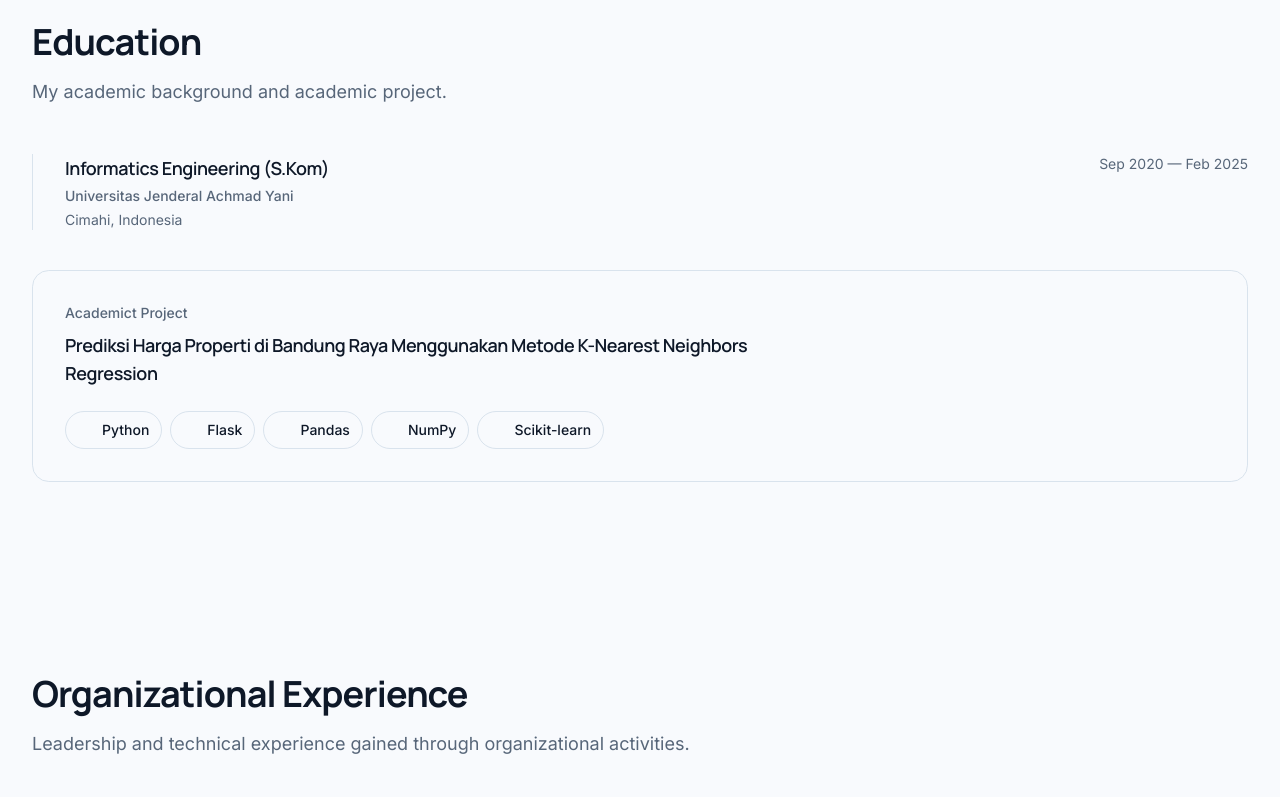
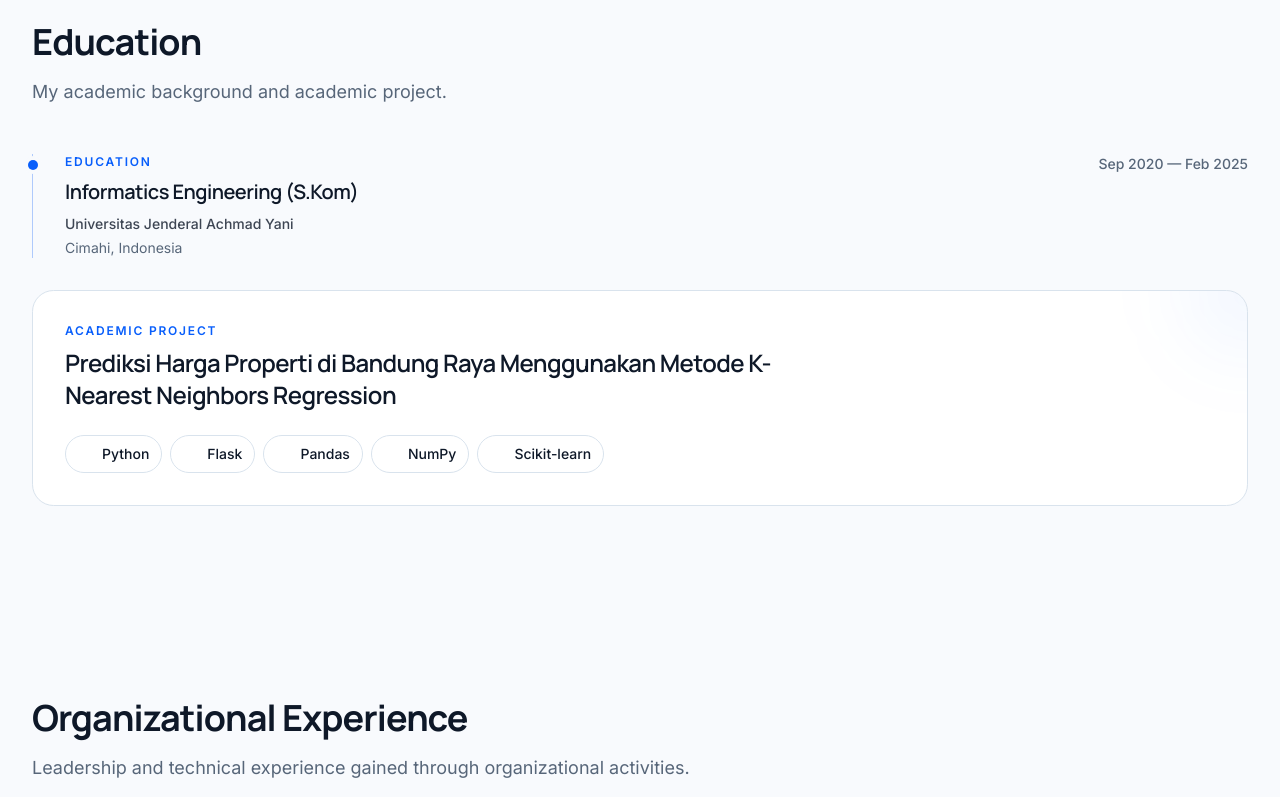
Before and after one commit to kemod/dafa-portofolio, a Next.js app: page / in a window 1280 px wide. Shown: the part 1573-2370 px from the top of the page. Built offline with nearby package versions, Linux system fonts and the light colour scheme; some icons are missing.

Commit message:
feat: add scroll reveal animations

```diff
--- /dev/null
+++ b/src/components/common/scroll-reveal.tsx
@@ -0,0 +1,66 @@
+"use client";
+
+import type { ComponentPropsWithoutRef } from "react";
+import { useEffect, useRef, useState } from "react";
+
+import { cn } from "@/lib/utils";
+
+type ScrollRevealProps = ComponentPropsWithoutRef<"div"> & {
+  delay?: number;
+};
+
+export function ScrollReveal({
+  children,
+  className,
+  delay = 0,
+  ...props
+}: ScrollRevealProps) {
+  const ref = useRef<HTMLDivElement>(null);
+  const [isVisible, setIsVisible] = useState(false);
+
+  useEffect(() => {
+    const element = ref.current;
+
+    if (!element) {
+      return;
+    }
+
+    const observer = new IntersectionObserver(
+      ([entry]) => {
+        if (entry.isIntersecting) {
+          setIsVisible(true);
+          observer.unobserve(element);
+        }
+      },
+      {
+        threshold: 0.12,
+        rootMargin: "0px 0px -40px 0px",
+      },
+    );
+
+    observer.observe(element);
+
+    return () => {
+      observer.disconnect();
+    };
+  }, []);
+
+  return (
+    <div
+      ref={ref}
+      className={cn(
+        "transition-all duration-700 ease-out motion-reduce:transition-none",
+        isVisible
+          ? "translate-y-0 opacity-100"
+          : "translate-y-6 opacity-0",
+        className,
+      )}
+      style={{
+        transitionDelay: `${delay}ms`,
+      }}
+      {...props}
+    >
+      {children}
+    </div>
+  );
+}
--- a/src/components/sections/about.tsx
+++ b/src/components/sections/about.tsx
@@ -1,4 +1,5 @@
 import { Container } from "@/components/common/container";
+import { ScrollReveal } from "@/components/common/scroll-reveal";
 import { Section } from "@/components/common/section";
 import { SectionHeader } from "@/components/common/section-header";
 
@@ -8,18 +9,16 @@ export function About() {
       <Container>
         <div className="grid gap-12 lg:grid-cols-[0.8fr_1.2fr] lg:gap-16 lg:items-start">
           {/* Section heading */}
-          <div className="animate-in fade-in slide-in-from-bottom-4 duration-700">
+          <ScrollReveal>
             <SectionHeader
               title="About Me"
               description="Informatics graduate with experience across web development, e-commerce operations, and digital technologies."
             />
-          </div>
+          </ScrollReveal>
 
           {/* Content */}
-          <div
-            className="animate-in fill-mode-both fade-in slide-in-from-bottom-4 space-y-8 duration-700"
-            style={{ animationDelay: "150ms" }}
-          >
+          <ScrollReveal delay={150}>
+            <div className="space-y-8">
               <div className="space-y-5 text-base leading-7 text-muted-foreground sm:text-[17px] sm:leading-8">
                 <p>
                   I am an Informatics graduate from Universitas Jenderal Achmad
@@ -42,7 +41,6 @@ export function About() {
                 </p>
               </div>
 
-            {/* Focus highlights */}
               <div className="grid gap-3 sm:grid-cols-2">
                 <div className="group rounded-xl border bg-card p-5 transition-all duration-300 hover:-translate-y-1 hover:border-primary/30 hover:shadow-sm">
                   <div className="mb-3 flex items-center gap-2">
@@ -82,11 +80,13 @@ export function About() {
                   </p>
 
                   <p className="mt-2 text-sm leading-6 text-muted-foreground">
-                  Exploring technologies that turn ideas into useful solutions.
+                    Exploring technologies that turn ideas into useful
+                    solutions.
                   </p>
                 </div>
               </div>
             </div>
+          </ScrollReveal>
         </div>
       </Container>
     </Section>
--- a/src/components/sections/education.tsx
+++ b/src/components/sections/education.tsx
@@ -1,4 +1,5 @@
 import { Container } from "@/components/common/container";
+import { ScrollReveal } from "@/components/common/scroll-reveal";
 import { Section } from "@/components/common/section";
 import { SectionHeader } from "@/components/common/section-header";
 import { TechnologyPill } from "@/components/common/technology-pill";
@@ -8,22 +9,35 @@ export function Education() {
   return (
     <Section id="education">
       <Container>
+        <ScrollReveal>
           <div className="mb-12">
             <SectionHeader
               title="Education"
               description="My academic background and academic project."
             />
           </div>
+        </ScrollReveal>
 
-        <div className="space-y-10">
-          <article className="border-l pl-6 sm:pl-8">
-            <div className="flex flex-col gap-2 sm:flex-row sm:items-start sm:justify-between">
+        <div className="space-y-8">
+          {/* Academic Background */}
+          <ScrollReveal delay={100}>
+            <article className="relative border-l border-primary/30 pl-6 sm:pl-8">
+              <span
+                aria-hidden="true"
+                className="absolute -left-[5px] top-1.5 h-2.5 w-2.5 rounded-full bg-primary ring-4 ring-background"
+              />
+
+              <div className="flex flex-col gap-4 sm:flex-row sm:items-start sm:justify-between">
                 <div>
-                <h3 className="text-lg font-semibold tracking-tight">
+                  <p className="text-xs font-semibold uppercase tracking-[0.15em] text-primary">
+                    Education
+                  </p>
+
+                  <h3 className="mt-2 font-heading text-xl font-semibold tracking-tight">
                     {education.degree}
                   </h3>
 
-                <p className="mt-1 text-sm font-medium text-muted-foreground">
+                  <p className="mt-2 text-sm font-medium text-foreground/80">
                     {education.institution}
                   </p>
 
@@ -32,19 +46,27 @@ export function Education() {
                   </p>
                 </div>
 
-              <p className="text-sm text-muted-foreground">
+                <p className="shrink-0 text-sm font-medium text-muted-foreground">
                   {education.period}
                 </p>
               </div>
             </article>
+          </ScrollReveal>
 
-          <article className="rounded-xl border p-6 sm:p-8">
-            <div className="max-w-3xl">
-              <p className="text-sm font-medium text-muted-foreground">
-                Academict Project
+          {/* Academic Project */}
+          <ScrollReveal delay={200}>
+            <article className="group relative overflow-hidden rounded-2xl border bg-card p-6 transition-all duration-300 hover:-translate-y-1 hover:border-primary/30 hover:shadow-md sm:p-8">
+              <div
+                aria-hidden="true"
+                className="absolute -right-16 -top-16 h-32 w-32 rounded-full bg-primary/5 blur-2xl transition-colors duration-500 group-hover:bg-primary/10"
+              />
+
+              <div className="relative z-10 max-w-3xl">
+                <p className="text-xs font-semibold uppercase tracking-[0.15em] text-primary">
+                  Academic Project
                 </p>
 
-              <h3 className="mt-2 text-lg font-semibold tracking-tight">
+                <h3 className="mt-2 font-heading text-xl font-semibold tracking-tight sm:text-2xl">
                   {education.thesis.title}
                 </h3>
 
@@ -59,6 +81,7 @@ export function Education() {
                 </div>
               </div>
             </article>
+          </ScrollReveal>
         </div>
       </Container>
     </Section>
--- a/src/components/sections/hero.tsx
+++ b/src/components/sections/hero.tsx
@@ -1,6 +1,7 @@
 import Link from "next/link";
 
 import { Container } from "@/components/common/container";
+import { ScrollReveal } from "@/components/common/scroll-reveal";
 import { Section } from "@/components/common/section";
 
 export function Hero() {
@@ -20,7 +21,8 @@ export function Hero() {
       <Container>
         <div className="relative z-10 max-w-4xl">
           {/* Availability */}
-          <div className="animate-in fade-in slide-in-from-bottom-3 duration-700">
+          <ScrollReveal>
+            <div>
               <div className="inline-flex items-center gap-2 rounded-full border border-emerald-500/30 px-3 py-1.5 text-xs font-medium uppercase tracking-[0.15em] text-emerald-600 transition-colors hover:border-emerald-500/50 hover:bg-emerald-500/5 dark:text-emerald-400">
                 <span
                   aria-hidden="true"
@@ -38,37 +40,33 @@ export function Hero() {
                 Open to full-time, freelance, and remote opportunities.
               </p>
             </div>
+          </ScrollReveal>
 
           {/* Role */}
-          <p
-            className="mt-10 animate-in fill-mode-both fade-in slide-in-from-bottom-3 text-sm font-medium tracking-[0.2em] text-primary duration-700"
-            style={{ animationDelay: "150ms" }}
-          >
+          <ScrollReveal delay={100}>
+            <p className="mt-10 text-sm font-medium tracking-[0.2em] text-primary">
               SOFTWARE ENGINEER
             </p>
+          </ScrollReveal>
 
-          {/* Heading */}
-          <h1
-            className="mt-4 max-w-4xl animate-in fill-mode-both fade-in slide-in-from-bottom-4 font-heading text-4xl font-bold leading-[1.05] tracking-[-0.035em] duration-700 sm:text-5xl md:text-6xl lg:text-7xl"
-            style={{ animationDelay: "250ms" }}
-          >
+          {/* Main Heading */}
+          <ScrollReveal delay={200}>
+            <h1 className="mt-4 max-w-4xl font-heading text-4xl font-bold leading-[1.05] tracking-[-0.035em] sm:text-5xl md:text-6xl lg:text-7xl">
               Dafa Setiandi — Software Engineer &amp; Web Developer
             </h1>
+          </ScrollReveal>
 
           {/* Description */}
-          <p
-            className="mt-6 max-w-2xl animate-in fill-mode-both fade-in slide-in-from-bottom-4 text-base leading-7 text-muted-foreground duration-700 sm:text-lg sm:leading-8"
-            style={{ animationDelay: "350ms" }}
-          >
+          <ScrollReveal delay={300}>
+            <p className="mt-6 max-w-2xl text-base leading-7 text-muted-foreground sm:text-lg sm:leading-8">
               I build modern, responsive, and user-focused web applications
               with a strong focus on clean architecture and maintainable code.
             </p>
+          </ScrollReveal>
 
           {/* CTA */}
-          <div
-            className="mt-8 flex flex-wrap gap-3 animate-in fill-mode-both fade-in slide-in-from-bottom-4 duration-700"
-            style={{ animationDelay: "450ms" }}
-          >
+          <ScrollReveal delay={400}>
+            <div className="mt-8 flex flex-wrap gap-3">
               <Link
                 href="#projects"
                 className="group inline-flex h-11 items-center justify-center gap-2 rounded-md bg-primary px-5 text-sm font-medium text-primary-foreground transition-all duration-300 hover:-translate-y-0.5 hover:bg-primary/90 focus-visible:outline-2 focus-visible:outline-offset-4 focus-visible:outline-ring"
@@ -112,6 +110,7 @@ export function Hero() {
                 </span>
               </Link>
             </div>
+          </ScrollReveal>
         </div>
       </Container>
     </Section>
```
Lines whose indentation alone changed are shown as unchanged.
